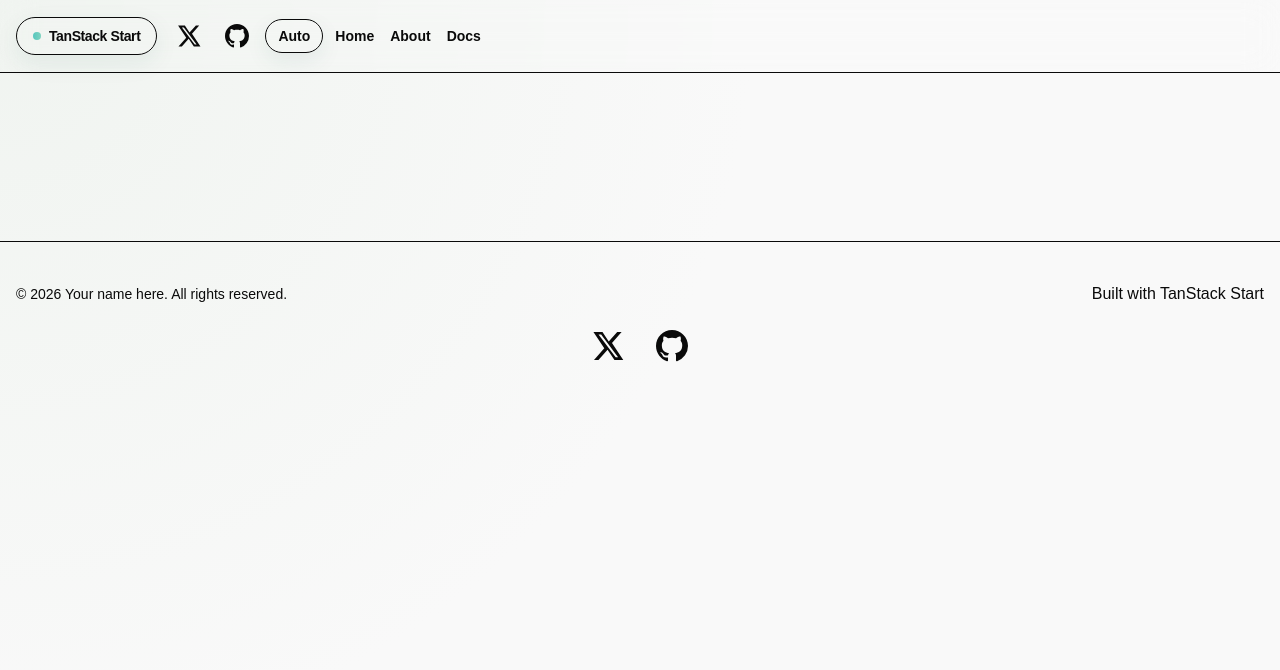
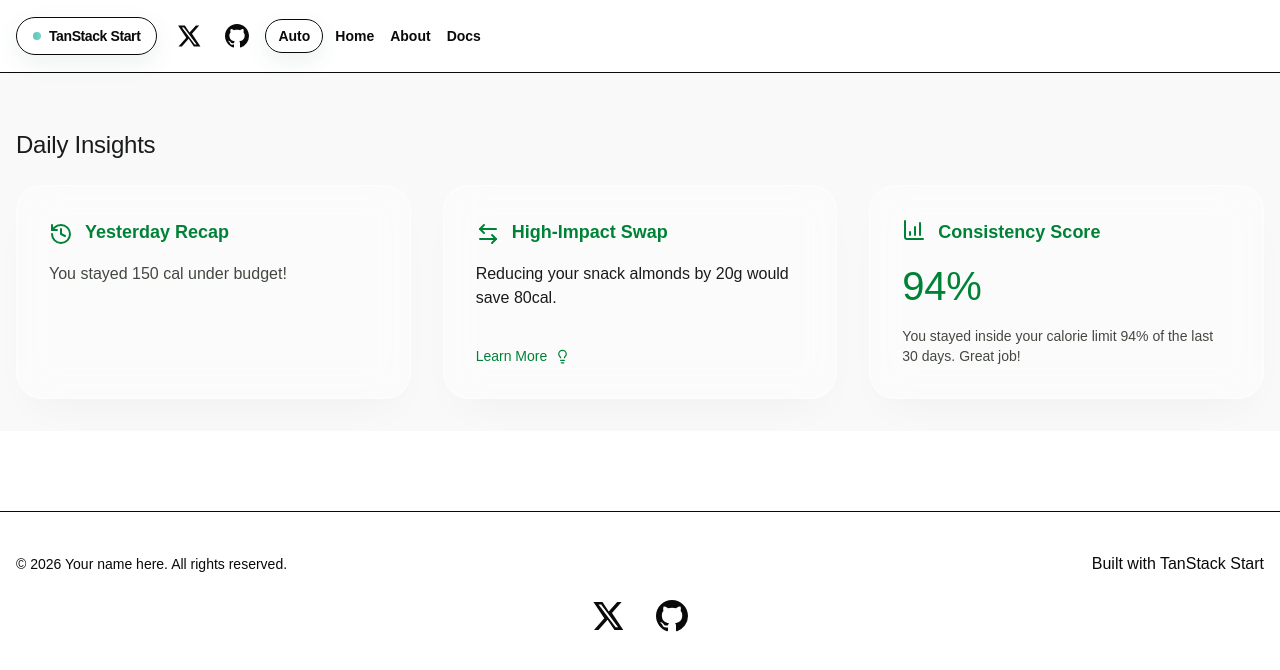
Before and after one commit to dereksleung/calibrate-frontend, a React (Vite) app: page / in a window 1280 px wide. Shown: the top 670 px of the page. Built offline with nearby package versions, Linux system fonts and the light colour scheme.

Commit message:
feat: add daily insights row surfacing important actions and metrics

```diff
--- a/src/pages/dashboard/Dashboard.tsx
+++ b/src/pages/dashboard/Dashboard.tsx
@@ -1,10 +1,21 @@
-
+import { Typography } from "#/shared/components/base/typography/Typography.tsx";
+import { ConsistencyScore } from "#/verticals/dashboard/components/ConsistencyScore.tsx";
+import { HighImpactSwap } from "#/verticals/dashboard/components/HighImpactSwap.tsx";
+import { YesterdayRecap } from "#/verticals/dashboard/components/YesterdayRecap.tsx";
 
 export const Dashboard = ({
 
 }) => {
   return (
-    <main className="px-4 pb-8 pt-14">
+    <main className="px-4 pb-8 pt-14 bg-surface antialiased">
+      <section className="space-y-6">
+        <Typography as="h2" variant="headline" color="onSurface">Daily Insights</Typography>
+        <div className="grid grid-cols-1 md:grid-cols-3 gap-8">
+          <YesterdayRecap />
+          <HighImpactSwap />
+          <ConsistencyScore />
+        </div>
+      </section>
     </main>
   )
 }
--- a/src/shared/components/base/Card.tsx
+++ b/src/shared/components/base/Card.tsx
@@ -13,6 +13,7 @@ function Card({
       data-size={size}
       className={cn(
         "group/card flex flex-col gap-6 overflow-hidden rounded-4xl bg-card py-6 text-sm text-card-foreground shadow-md ring-1 ring-foreground/5 has-[>img:first-child]:pt-0 data-[size=sm]:gap-4 data-[size=sm]:py-4 dark:ring-foreground/10 *:[img:first-child]:rounded-t-4xl *:[img:last-child]:rounded-b-4xl",
+        "glass-card border border-white/50",
         className
       )}
       {...props}
--- a/src/shared/components/base/typography/Typography.tsx
+++ b/src/shared/components/base/typography/Typography.tsx
@@ -3,7 +3,7 @@ import { cva, type VariantProps } from "class-variance-authority"
 
 import { cn } from "#/lib/utils"
 
-const typographyVariants = cva("m-0", {
+const typographyVariants = cva("", {
   variants: {
     variant: {
       display: "font-heading text-display-lg text-balance",
@@ -42,6 +42,17 @@ const typographyVariants = cva("m-0", {
 
       inherit: "text-inherit",
     },
+    size: {
+      lg: "text-lg",
+      md: "text-md",
+      sm: "text-sm",
+    },
+    weight: {
+      normal: "font-normal",
+      medium: "font-medium",
+      semibold: "font-semibold",
+      bold: "font-bold",
+    },
   },
   defaultVariants: {
     variant: "body",
@@ -65,6 +76,8 @@ type TypographyProps<TElement extends React.ElementType> =
 const Typography = <TElement extends React.ElementType = "p">({
   as,
   variant,
+  size,
+  weight,
   color,
   className,
   ...props
@@ -74,7 +87,7 @@ const Typography = <TElement extends React.ElementType = "p">({
   return (
     <Component
       data-slot="typography"
-      className={cn(typographyVariants({ variant, color, className }))}
+      className={cn(typographyVariants({ variant, color, size, weight, className }))}
       {...props}
     />
   )
--- a/src/styles.css
+++ b/src/styles.css
@@ -58,11 +58,6 @@
   --color-surface-container-lowest: #ffffff;
   --color-on-error: #ffffff;
 
-  --radius-sm: 0.25rem;
-  --radius-lg: 0.5rem;
-  --radius-xl: 0.75rem;
-  --radius-full: 9999px;
-
   --spacing-md: 1rem;
   --spacing-xs: 0.25rem;
   --spacing-margin-safe: 2rem;
@@ -72,11 +67,11 @@
   --spacing-xl: 2.5rem;
   --spacing-gutter: 1.5rem;
 
-  --font-headline-md: Manrope, sans-serif;
-  --font-display-lg: Manrope, sans-serif;
-  --font-body-md: Inter, sans-serif;
-  --font-label-sm: Inter, sans-serif;
-  --font-body-lg: Inter, sans-serif;
+  --font-headline-md: Manrope Variable, sans-serif;
+  --font-display-lg: Manrope Variable, sans-serif;
+  --font-body-md: Inter Variable, sans-serif;
+  --font-label-sm: Inter Variable, sans-serif;
+  --font-body-lg: Inter Variable, sans-serif;
 
   --text-headline-md: 1.5rem;
   --text-headline-md--line-height: 2rem;
@@ -107,14 +102,21 @@
     backdrop-filter: blur(20px);
     -webkit-backdrop-filter: blur(20px);
     border: 1px solid rgba(255, 255, 255, 0.5);
-    box-shadow: 0 20px 40px rgba(0, 0, 0, 0.04);
+    box-shadow: 0 20px 40px -15px rgba(0, 0, 0, 0.04);
 }
 
-body {
+.chart-gradient-primary {
+    background: linear-gradient(180deg, #4a6741 0%, #caecbc 100%);
+}
+.material-symbols-outlined {
+    font-variation-settings: 'FILL' 0, 'wght' 300, 'GRAD' 0, 'opsz' 24;
+}
+
+/* body {
     background-image: radial-gradient(circle at 0% 0%, #f0f4f0 0%, #f9f9f9 50%),
                       radial-gradient(circle at 100% 100%, #e8eee8 0%, #f9f9f9 50%);
     background-attachment: fixed;
-}
+} */
 
 .progress-ring-circle {
     transition: stroke-dashoffset 0.35s;
--- /dev/null
+++ b/src/verticals/dashboard/components/ConsistencyScore.tsx
@@ -0,0 +1,25 @@
+import { Card } from "#/shared/components/base/Card.tsx";
+import { Typography } from "#/shared/components/base/typography/Typography.tsx";
+import { ChartColumnIncreasing } from "lucide-react";
+
+/* TODO: Make text dynamic.
+  Just showing judgment presenting the most important metrics and data for a normal user trying to stay on track
+  with new habits and weight loss for now. */
+export const ConsistencyScore = () => {
+  return (
+    <Card className="p-8 gap-4">
+      <div className="flex gap-3 text-primary">
+        <ChartColumnIncreasing />
+        <Typography as="h3" size="lg" color="primary" weight="semibold">
+          Consistency Score
+        </Typography>
+      </div>
+      <div className="flex items-end gap-2">
+        <Typography as="span" variant="display" color="primary">
+          94%
+        </Typography>
+      </div>
+      <p className="font-body-md text-on-surface-variant">You stayed inside your calorie limit 94% of the last 30 days. Great job!</p>
+    </Card>
+  )
+};
--- /dev/null
+++ b/src/verticals/dashboard/components/HighImpactSwap.tsx
@@ -0,0 +1,26 @@
+import { Card } from "#/shared/components/base/Card.tsx";
+import { Typography } from "#/shared/components/base/typography/Typography.tsx";
+import { ArrowLeftRight, Lightbulb } from 'lucide-react';
+
+export const HighImpactSwap = () => {
+  return (
+    <Card className="rounded-radius-sm p-8 gap-4">
+      <div className="flex gap-3 text-primary">
+        <ArrowLeftRight className="mt-1"/>
+        <h3 className="font-semibold text-lg">High-Impact Swap</h3>
+      </div>
+      {/* TODO: Make text dynamic.
+      Just showing judgment presenting the most important metrics and data for a normal user trying to stay on track
+      with new habits and weight loss for now. */}
+      <Typography as="p" color="onSurface">
+        Reducing your snack almonds by 20g would save 80cal.
+      </Typography>
+      <div className="mt-auto pt-4 flex items-center gap-2 cursor-pointer hover:underline">
+        <Typography as="span" color="primary" weight="medium" size="sm">
+          Learn More
+        </Typography>
+        <Lightbulb className="text-primary" size={15} />
+      </div>
+    </Card>
+  )
+};
--- /dev/null
+++ b/src/verticals/dashboard/components/YesterdayRecap.tsx
@@ -0,0 +1,21 @@
+import { Card } from "#/shared/components/base/Card.tsx";
+import { Typography } from "#/shared/components/base/typography/Typography.tsx";
+import { History } from 'lucide-react';
+
+export const YesterdayRecap = () => {
+  return (
+    <Card className="p-8 gap-4">
+      <div className="flex gap-3 text-primary">
+        <History className="text-primary mt-1" />
+        <Typography as="h3" size="lg" color="primary" weight="semibold">
+          Yesterday Recap
+        </Typography>
+        {/* <h3 className="font-semibold text-lg">Yesterday Recap</h3> */}
+      </div>
+      {/* TODO: Make text dynamic.
+      Just showing judgment presenting the most important metrics and data for a normal user trying to stay on track
+      with new habits and weight loss for now. */}
+      <Typography className="font-body-md text-on-surface-variant">You stayed 150 cal under budget!</Typography>
+    </Card>
+  )
+};
```
